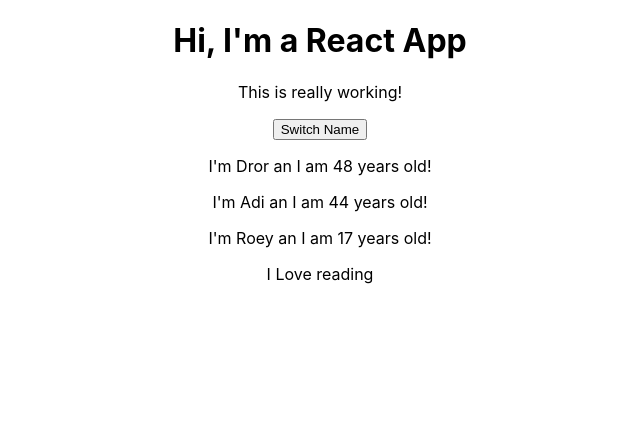
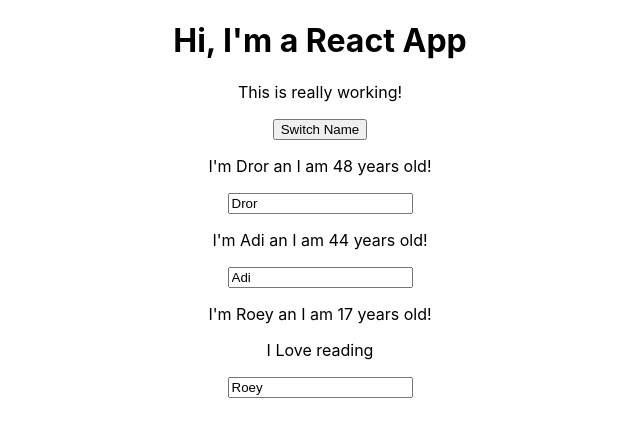
Before and after one commit to just2click-pro/react-complete-guide, a React (Create React App) app: page / in a window 1280 px wide. Shown: the top 436 px of the page, without its empty margins (320-960 px from the left). Built offline with nearby package versions, Linux system fonts and the light colour scheme.

Commit message:
Added two binding to one input control

```diff
--- a/src/App.js
+++ b/src/App.js
@@ -24,6 +24,16 @@
     })
   }
 
+  nameChangedHandler = (event) => {
+    this.setState({
+      persons: [
+        { name: 'Dror', age: 48 },
+        { name: event.target.value, age: 44 },
+        { name: 'Roey', age: 17 }
+      ]
+    })
+  }
+
   render() {
     return (
       <div className="App">
@@ -35,7 +45,8 @@
           age={ this.state.persons[0].age } />
         <Person
           name={ this.state.persons[1].name }
-          age={ this.state.persons[1].age } />
+          age={ this.state.persons[1].age }
+          changed={ this.nameChangedHandler }/>
         <Person
           name={ this.state.persons[2].name }
           age={ this.state.persons[2].age }
--- a/src/Person/Person.js
+++ b/src/Person/Person.js
@@ -5,6 +5,7 @@
     <div>
       <p onClick={props.click}> I'm {props.name}  an I am {props.age} years old!</p>
       <p>{props.children}</p>
+      <input type="text" onChange={props.changed} value={props.name}/>
     </div>
   )
 }
```
